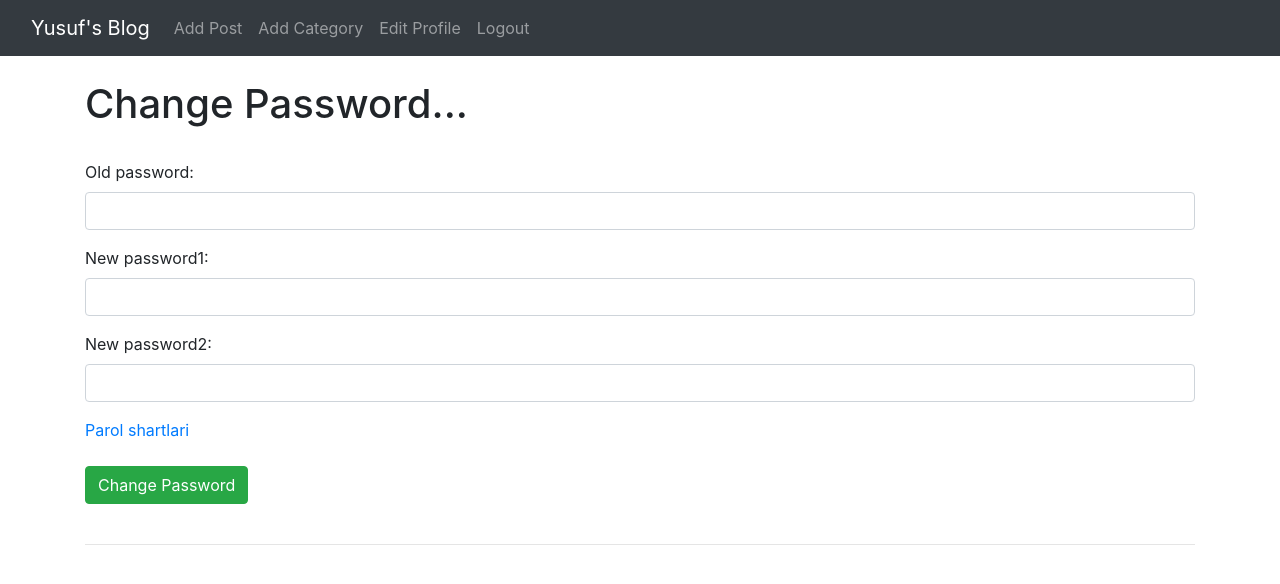
After one commit to yusufturaev707/simpleblog, a Django app: page /members/password/ in a window 1280 px wide. The commit adds this page. Shown: the top 584 px of the page. Run offline with Django 4.2, Linux system fonts and the light colour scheme; a user stored in the database is signed in; some libraries are stand-ins or nearby versions.

Commit message:
third commit

```diff
--- a/blog/forms.py
+++ b/blog/forms.py
@@ -6,7 +6,7 @@ from blog.models import Post
 class PostForm(forms.ModelForm):
     class Meta:
         model = Post
-        fields = ['title', 'category', 'tag', 'author', 'body']
+        fields = ['title', 'category', 'tag', 'author', 'body', 'snippet', 'header_image']
 
         widgets = {
             'title': forms.TextInput(attrs={
@@ -31,6 +31,9 @@ class PostForm(forms.ModelForm):
             'body': forms.Textarea(attrs={
                 'class': 'form-control',
                 'placeholder': 'Body'
+            }),
+            'snippet': forms.TextInput(attrs={
+                'class': 'form-control',
             }),
         }
 
--- a/blog/models.py
+++ b/blog/models.py
@@ -19,11 +19,13 @@ class Category(models.Model):
 
 class Post(models.Model):
     title = models.CharField(max_length=255)
+    header_image = models.ImageField(upload_to='images/', null=True, blank=True)
     tag = models.CharField(max_length=255, null=True, blank=True)
     author = models.ForeignKey(User, on_delete=models.CASCADE)
     body = RichTextField(blank=True, null=True)
     post_date = models.DateField(auto_now_add=True)
     category = models.ForeignKey(Category, on_delete=models.CASCADE, null=True, blank=True)
+    snippet = models.CharField(max_length=255, default='Click Link Above To Read Blog Post...')
     likes = models.ManyToManyField(User, related_name='blog_posts')
 
     def total_likes(self):
--- a/blog/templates/blog/add_category.html
+++ b/blog/templates/blog/add_category.html
@@ -6,6 +6,7 @@
 <div class="form-group">
     <form method="post">
             {% csrf_token %}
+        {{ form.media }}
             {{form.as_p}}
         <button class="btn btn-success">Create</button>
     </form>
--- a/blog/templates/blog/add_post.html
+++ b/blog/templates/blog/add_post.html
@@ -4,7 +4,7 @@
         <h1>Add Blog Post</h1>
         <br>
         <div class="form-group">
-            <form method="post">
+            <form method="post" enctype="multipart/form-data">
                 {% csrf_token %}
                 {{ form.media }}
                 {{ form.as_p }}
--- a/blog/templates/blog/article_details.html
+++ b/blog/templates/blog/article_details.html
@@ -11,7 +11,7 @@
     </small><br>
     <hr>
     <br>
-    {{ post.body }}
+    {{ post.body|safe }}
 
     <br>
     <br>
--- a/blog/templates/blog/home.html
+++ b/blog/templates/blog/home.html
@@ -17,6 +17,7 @@
                 <br>
                 {{ post.author.email }}
                 <br>
+            {{ post.snippet }}
                 {{ post.body|safe|slice:":200" }}
             </li>
         {% endfor %}
--- a/blog/templates/navbar.html
+++ b/blog/templates/navbar.html
@@ -30,6 +30,9 @@
                         <a class="nav-link" href="{% url 'add_category' %}">Add Category</a>
                     </li>
                     <li class="nav-item">
+                        <a class="nav-link" href="{% url 'edit_profile' %}">Edit Profile</a>
+                    </li>
+                    <li class="nav-item">
                         <a class="nav-link" href="{% url 'logout' %}">Logout</a>
                     </li>
                 {% else %}
--- a/config/urls.py
+++ b/config/urls.py
@@ -1,24 +1,11 @@
-"""config URL Configuration
-
-The `urlpatterns` list routes URLs to views. For more information please see:
-    https://docs.djangoproject.com/en/4.0/topics/http/urls/
-Examples:
-Function views
-    1. Add an import:  from my_app import views
-    2. Add a URL to urlpatterns:  path('', views.home, name='home')
-Class-based views
-    1. Add an import:  from other_app.views import Home
-    2. Add a URL to urlpatterns:  path('', Home.as_view(), name='home')
-Including another URLconf
-    1. Import the include() function: from django.urls import include, path
-    2. Add a URL to urlpatterns:  path('blog/', include('blog.urls'))
-"""
 from django.contrib import admin
 from django.urls import path, include
+from django.conf import settings
+from django.conf.urls.static import static
 
 urlpatterns = [
     path('admin/', admin.site.urls),
     path('', include('blog.urls')),
     path('members/', include('django.contrib.auth.urls')),
     path('members/', include('members.urls')),
-]
+] + static(settings.MEDIA_URL, document_root=settings.MEDIA_ROOT)
--- a/members/forms.py
+++ b/members/forms.py
@@ -1,40 +1,53 @@
 from django import forms
-from django.contrib.auth.forms import UserCreationForm
+from django.contrib.auth.forms import UserCreationForm, UserChangeForm, PasswordChangeForm
 from django.contrib.auth import get_user_model
 
 User = get_user_model()
 
 
 class SignUpForm(UserCreationForm):
+    first_name = forms.CharField(max_length=100, widget=forms.TextInput(attrs={'class': 'form-control'}))
+    last_name = forms.CharField(max_length=100, widget=forms.TextInput(attrs={'class': 'form-control'}))
+    email = forms.CharField(max_length=100, widget=forms.EmailInput(attrs={'class': 'form-control'}))
+
     class Meta:
         model = User
-        fields = ['username', 'first_name', 'last_name', 'email', 'password1', 'password2']
+        fields = ('username', 'first_name', 'last_name', 'email', 'password1', 'password2')
 
-        widgets = {
-            'username': forms.TextInput(attrs={
-                'class': 'form-control',
-                'placeholder': 'Username'
-            }),
-            'first_name': forms.TextInput(attrs={
-                'class': 'form-control',
-                'placeholder': 'First Name'
-            }),
-            'last_name': forms.TextInput(attrs={
-                'class': 'form-control',
-                'placeholder': 'Last Name'
-            }),
-            'email': forms.EmailInput(attrs={
-                'class': 'form-control',
-                'placeholder': 'Enter email',
-            }),
-            'password1': forms.PasswordInput(attrs={
-                'class': 'form-control',
-                'type': "password",
-                'id': "exampleInputPassword1"
-            }),
-            'password2': forms.PasswordInput(attrs={
-                'class': 'form-control',
-                'type': "password",
-                'id': "exampleInputPassword2"
-            }),
-        }
+    def __init__(self, *args, **kwargs):
+        super(SignUpForm, self).__init__(*args, **kwargs)
+
+        self.fields['username'].widget.attrs['class'] = 'form-control'
+        self.fields['password1'].widget.attrs['class'] = 'form-control'
+        self.fields['password2'].widget.attrs['class'] = 'form-control'
+
+
+class EditProfileForm(UserChangeForm):
+    username = forms.CharField(max_length=100, widget=forms.TextInput(attrs={'class': 'form-control'}))
+    first_name = forms.CharField(max_length=100, widget=forms.TextInput(attrs={'class': 'form-control'}))
+    last_name = forms.CharField(max_length=100, widget=forms.TextInput(attrs={'class': 'form-control'}))
+    email = forms.EmailField(max_length=100, widget=forms.EmailInput(attrs={'class': 'form-control'}))
+    # password = forms.CharField(max_length=100, widget=forms.PasswordInput(attrs={'class': 'form-control'}))
+    last_login = forms.CharField(max_length=100, widget=forms.TextInput(attrs={'class': 'form-control'}))
+    is_superuser = forms.CharField(max_length=100, widget=forms.CheckboxInput(attrs={'class': 'check'}))
+    is_staff = forms.CharField(max_length=100, widget=forms.CheckboxInput(attrs={'class': 'check'}))
+    is_active = forms.CharField(max_length=100, widget=forms.CheckboxInput(attrs={'class': 'check'}))
+    date_joined = forms.CharField(max_length=100, widget=forms.TextInput(attrs={'class': 'form-control'}))
+
+    class Meta:
+        model = User
+        fields = ['username', 'first_name', 'last_name', 'email', 'password', 'last_login',
+                  'is_superuser', 'is_staff', 'is_active', 'date_joined']
+
+
+class PasswordChangingUpForm(PasswordChangeForm):
+    old_password = forms.CharField(max_length=100, widget=forms.PasswordInput(attrs={'class': 'form-control',
+                                                                                     'type': 'password'}))
+    new_password1 = forms.CharField(max_length=100, widget=forms.PasswordInput(attrs={'class': 'form-control',
+                                                                                      'type': 'password'}))
+    new_password2 = forms.CharField(max_length=100, widget=forms.PasswordInput(attrs={'class': 'form-control',
+                                                                                      'type': 'password'}))
+
+    class Meta:
+        model = User
+        fields = ('old_password', 'new_password1', 'new_password2',)
--- /dev/null
+++ b/members/templates/registration/change_password.html
@@ -0,0 +1,47 @@
+{% extends "base.html" %}
+{% block content %}
+    <h1>Change Password...</h1>
+    <br>
+    <div class="form-group">
+        <form method="post">
+            {% csrf_token %}
+            {{ form.as_p }}
+            <a href="0" data-toggle="modal" data-target="#myModal">
+                Parol shartlari
+            </a><br><br>
+            <button class="btn btn-success">Change Password</button>
+        </form>
+        <br>
+        <hr>
+
+        <!-- The Modal -->
+        <div class="modal" id="myModal">
+            <div class="modal-dialog">
+                <div class="modal-content">
+
+                    <!-- Modal Header -->
+                    <div class="modal-header">
+                        <h4 class="modal-title">Paroliz quyidagicha bo'lishi kerak !</h4>
+                        <button type="button" class="close" data-dismiss="modal">&times;</button>
+                    </div>
+
+                    <!-- Modal body -->
+                    <div class="modal-body">
+                        <ul>
+                            <li>Your password can’t be too similar to your other personal information.</li>
+                            <li>Your password must contain at least 8 characters.</li>
+                            <li>Your password can’t be a commonly used password.</li>
+                            <li>Your password can’t be entirely numeric.</li>
+                        </ul>
+                    </div>
+
+                    <!-- Modal footer -->
+                    <div class="modal-footer">
+                        <button type="button" class="btn btn-danger" data-dismiss="modal">Yopish</button>
+                    </div>
+
+                </div>
+            </div>
+        </div>
+    </div>
+{% endblock %}}
--- a/members/templates/registration/login.html
+++ b/members/templates/registration/login.html
@@ -9,4 +9,4 @@
         <button class="btn btn-success">Login</button>
     </form>
 </div>
-{% endblock %}}
+{% endblock %}
--- /dev/null
+++ b/members/templates/registration/password_success.html
@@ -0,0 +1,5 @@
+{% extends "base.html" %}
+{% block content %}
+<h1>Your Password Was Changed Successfully...</h1>
+<br>
+{% endblock %}
--- a/members/urls.py
+++ b/members/urls.py
@@ -1,6 +1,11 @@
 from django.urls import path
-from .views import UserRegisterView
+from .views import UserRegisterView, UserEditView, PasswordsChangeView, password_success
+from django.contrib.auth import views
 
 urlpatterns = [
     path('register/', UserRegisterView.as_view(), name="register"),
+    path('edit_profile/', UserEditView.as_view(), name="edit_profile"),
+    path('password/', PasswordsChangeView.as_view(template_name='registration/change_password.html')),
+    # path('password/', views.PasswordChangeView.as_view(template_name='registration/change_password.html')),
+    path('password_success/', password_success, name='password_success'),
 ]
--- a/members/views.py
+++ b/members/views.py
@@ -1,11 +1,31 @@
 from django.shortcuts import render
 from django.views import generic
-from django.contrib.auth.forms import UserCreationForm
+from django.contrib.auth.forms import UserChangeForm, PasswordChangeForm
+from django.contrib.auth.views import PasswordChangeView
 from django.urls import reverse_lazy
-from .forms import SignUpForm
+from .forms import SignUpForm, EditProfileForm, PasswordChangingUpForm
+
+
+class PasswordsChangeView(PasswordChangeView):
+    form_class = PasswordChangingUpForm
+    # form_class = PasswordChangeForm
+    success_url = reverse_lazy("password_success")
+
+
+def password_success(request):
+    return render(request, 'registration/password_success.html')
 
 
 class UserRegisterView(generic.CreateView):
     form_class = SignUpForm
     template_name = "registration/register.html"
     success_url = reverse_lazy("login")
+
+
+class UserEditView(generic.UpdateView ):
+    form_class = EditProfileForm
+    template_name = "registration/edit_profile.html"
+    success_url = reverse_lazy("home")
+
+    def get_object(self, queryset=None):
+        return self.request.user
```
Also changed, not shown: config/settings.py (+6 -1 lines), members/templates/registration/edit_profile.html (added, +13 -0 lines), db.sqlite3.
